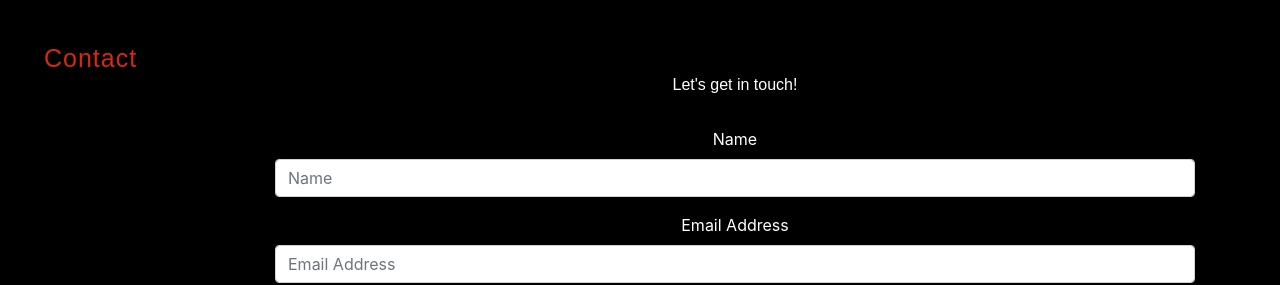
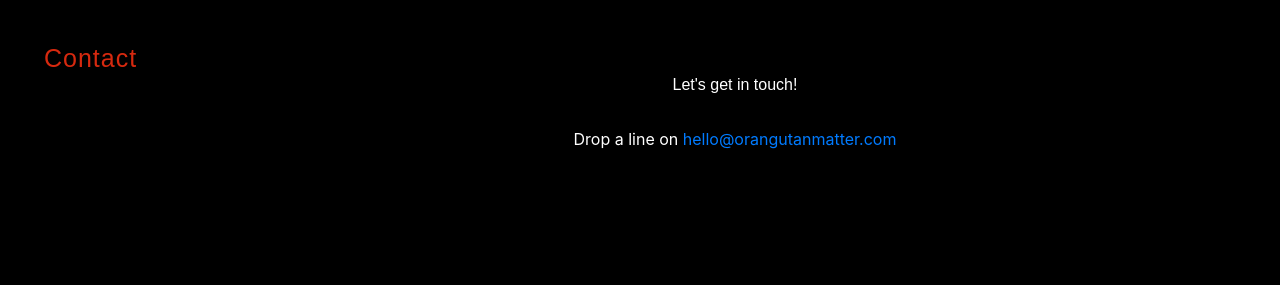
Before and after one commit to karnawis/orangutan-matter, a website with bundled scripts: page index.html in a window 1280 px wide. Shown: the part 3640-3925 px from the top of the page. Built offline with nearby package versions, Linux system fonts and the light colour scheme; a web font is replaced by a local one.

Commit message:
removed php form

```diff
--- a/index.html
+++ b/index.html
@@ -161,9 +161,10 @@
             <div class="col-sm-2 text-center"></div>
             <div class="col-sm-10 text-center">
                 <p class="baumans spacing-m-b spacing-m-t">Let's get in touch!</p>
+                <p>Drop a line on <a href="mailto:hello@orangutanmatter.com">hello@orangutanmatter.com</a></p>
             </div>
         </div>
-        <div class="row">
+        <div class="row" style="display: none;">
             <div class="col-sm-2"></div>
             <div class="col-sm-10 col-md-offset-2 text-center">
                 <form name="sentMessage" id="contactForm" novalidate>
```
Also changed, not shown: README.md.
